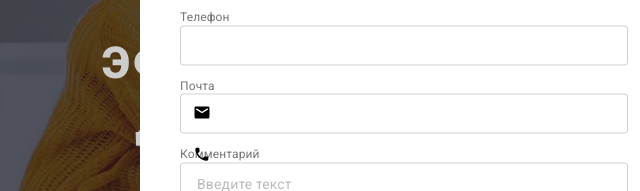
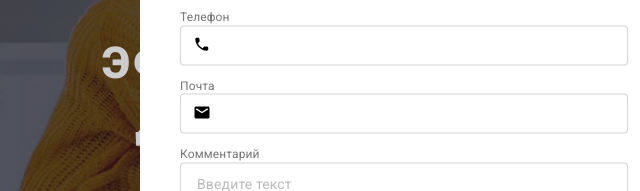
Before and after one commit to marianalevitska/goit-markup-hw-06, a plain HTML site: page index.html in a window 1280 px wide. Both pictures are taken after a click on the button "Заказать услугу". Shown: the part 246-437 px from the top of the page, 236-876 px from the left. Drawn offline with Linux system fonts and the light colour scheme.

Commit message:
Update styles.css

```diff
--- a/css/styles.css
+++ b/css/styles.css
@@ -729,8 +729,7 @@ button:hover {
 }
 .modal-icon-1 {
   position: absolute;
-  top: 50%;
-  transform: translateY(-50%);
+  top: 172px;
   left: 53px;
 }
 .modal-icon-2 {
```
